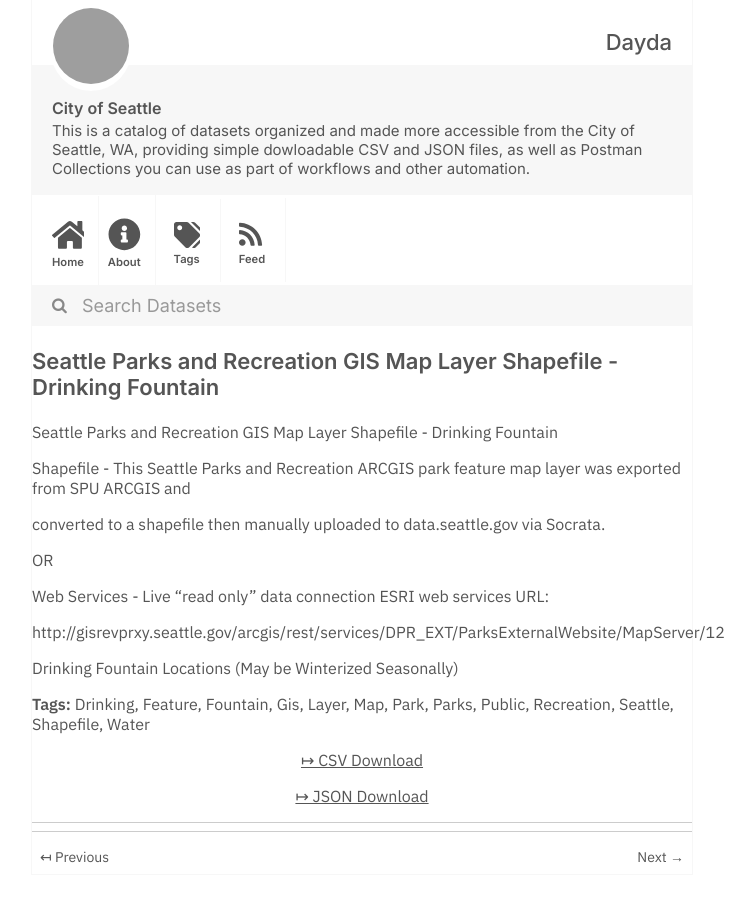
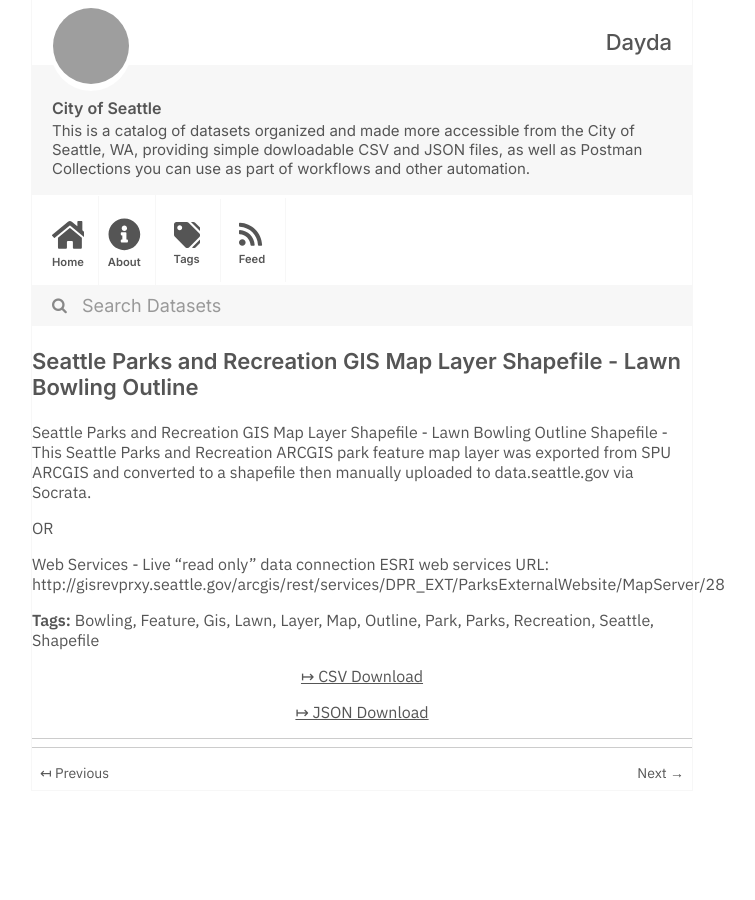
Before and after one commit to dayda-entities/city-of-seattle, a Jekyll site: the page built from _posts/2020-11-10-seattle-parks-and-recreation-g.md, in a window 1280 px wide, cut to the strip 0-900 px from the top of the page. Shown: the whole strip, without its empty margins (278-1033 px from the left). Built offline with Jekyll 4.4.1, drawn with Linux system fonts in a browser that asks for light colours; grey boxes are pictures that could not be loaded.

Commit message:
Publish Data

```diff
--- a/_posts/2020-11-10-seattle-parks-and-recreation-g.md
+++ b/_posts/2020-11-10-seattle-parks-and-recreation-g.md
@@ -1,40 +1,32 @@
 ---
-title: Seattle Parks and Recreation GIS Map Layer Shapefile - Drinking Fountain
-created: '2020-11-10T16:59:39.246209'
-modified: '2020-11-10T16:59:39.246220'
+title: Seattle Parks and Recreation GIS Map Layer Shapefile - Lawn Bowling Outline
+created: '2020-11-10T16:59:39.648825'
+modified: '2020-11-10T16:59:39.648832'
 state: active
 type: dataset
 tags:
-  - Drinking
+  - Bowling
   - Feature
-  - Fountain
   - Gis
+  - Lawn
   - Layer
   - Map
+  - Outline
   - Park
   - Parks
-  - Public
   - Recreation
   - Seattle
   - Shapefile
-  - Water
 groups:
   - Local Government
-csv_url: 'https://data.seattle.gov/api/views/uk3y-v8n8/rows.csv?accessType=DOWNLOAD'
-json_url: 'https://data.seattle.gov/api/views/uk3y-v8n8/rows.json?accessType=DOWNLOAD'
+csv_url: 'https://data.seattle.gov/api/views/kxgn-9hgu/rows.csv?accessType=DOWNLOAD'
+json_url: 'https://data.seattle.gov/api/views/kxgn-9hgu/rows.json?accessType=DOWNLOAD'
 layout: post
 
 ---
-Seattle Parks and Recreation GIS Map Layer Shapefile - Drinking Fountain
-
-Shapefile - This Seattle Parks and Recreation ARCGIS park feature map layer was exported from SPU ARCGIS and
-
-converted to a shapefile then manually uploaded to data.seattle.gov via Socrata.
+Seattle Parks and Recreation GIS Map Layer Shapefile - Lawn Bowling Outline
+Shapefile - This Seattle Parks and Recreation ARCGIS park feature map layer was exported from SPU ARCGIS and converted to a shapefile then manually uploaded to data.seattle.gov via Socrata.
 
 OR
 
-Web Services - Live "read only" data connection ESRI web services URL:
-
-http://gisrevprxy.seattle.gov/arcgis/rest/services/DPR_EXT/ParksExternalWebsite/MapServer/12
-
-Drinking Fountain Locations  (May be Winterized Seasonally)
+Web Services - Live "read only" data connection ESRI web services URL: http://gisrevprxy.seattle.gov/arcgis/rest/services/DPR_EXT/ParksExternalWebsite/MapServer/28
```
